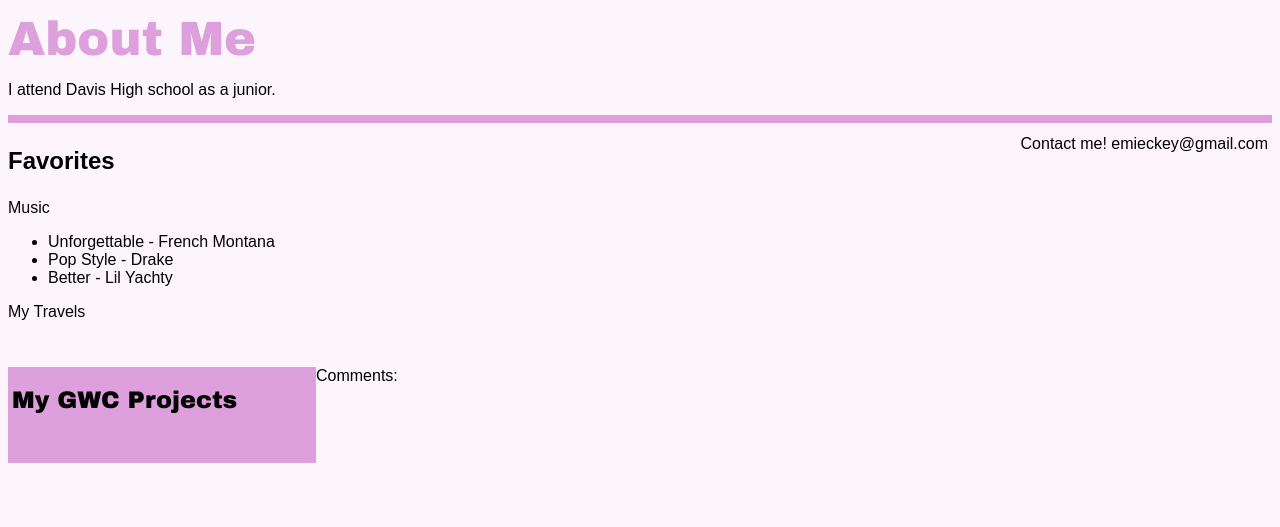
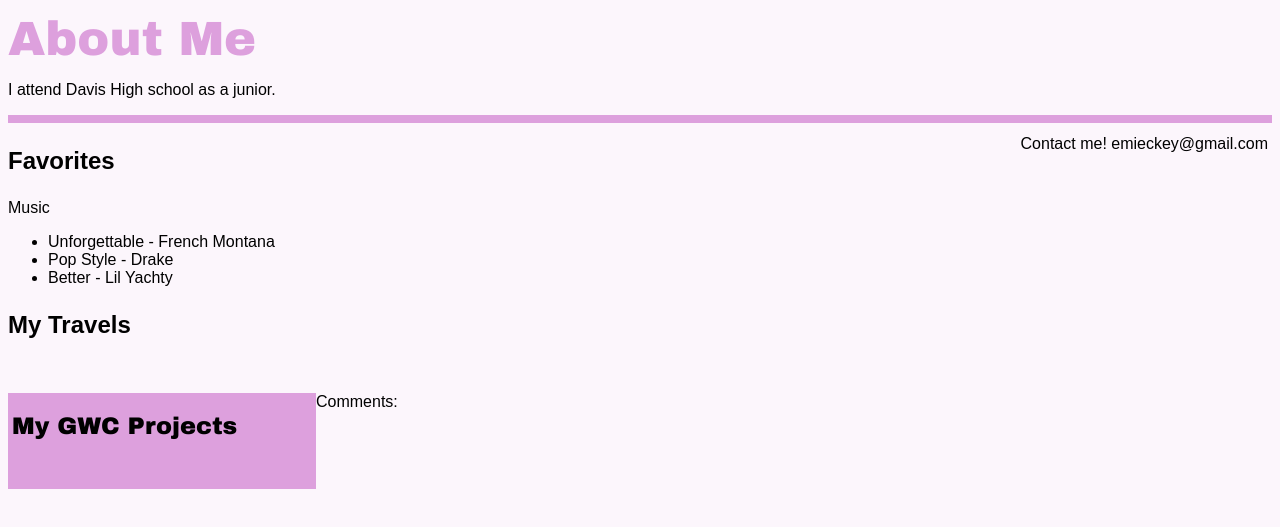
Before and after one commit to emieckey/Portfolio, a plain HTML site: page aboutme.html in a window 1280 px wide. Shown: the part 131-658 px from the top of the page. Drawn offline with Linux system fonts and the light colour scheme; a script that the page names is missing.

Commit message:
Update aboutme.html

```diff
--- a/aboutme.html
+++ b/aboutme.html
@@ -23,7 +23,7 @@
   <li>Better - Lil Yachty</li>
 </ul>
 
-<p><p style="padding-bottom: 30px; width: 300px; border: 1px;">My Travels</p>
+<h2><p style="padding-bottom: 30px; width: 300px; border: 1px;">My Travels</h2>
 <div id="myDiv"style="float: left; background-color:plum;"><p style="padding-bottom: 30px; width: 300px; border: 1px;"><font face="arial black" size="5
 " color="black">My GWC Projects</font></div>
 
```
